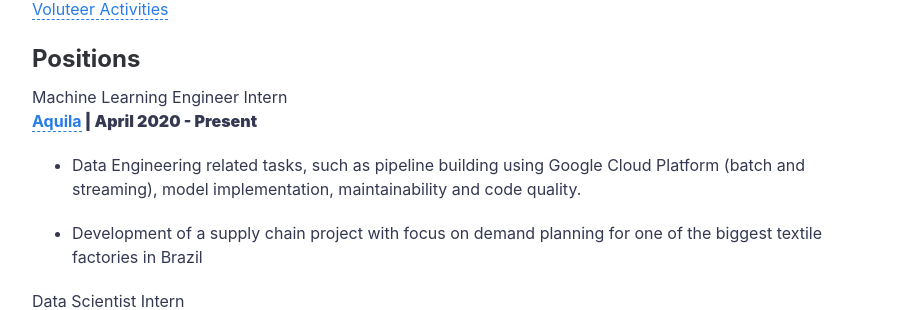
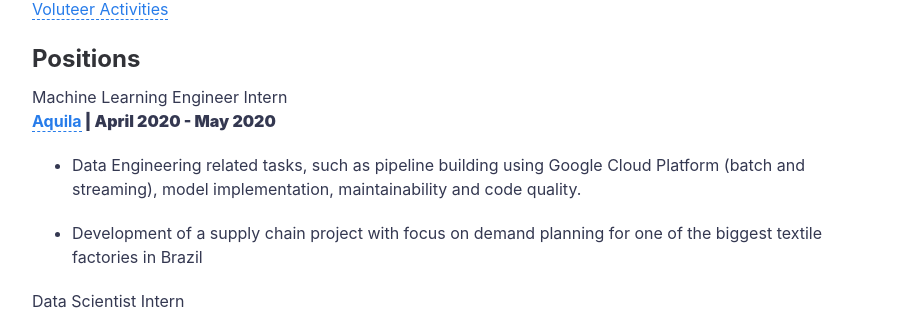
Before and after one commit to eduhumb/eduhumb.github.io, a Jekyll site: the page built from curriculum.md, in a window 1280 px wide and 900 px high, scrolled down 302 px. Shown: the part 149-459 px from the top of the window, without its empty margins (188-1091 px from the left). Built offline with Jekyll 4.4.1, drawn with Linux system fonts in a browser that asks for light colours.

Commit message:
Updated work status

```diff
--- a/curriculum.md
+++ b/curriculum.md
@@ -15,7 +15,7 @@ permalink: /curriculum/
 ## Positions
 
 Machine Learning Engineer Intern<br>
-<b><a href='https://www.aquila.com.br/language/en/'>Aquila</a><b> | April 2020 - Present
+<b><a href='https://www.aquila.com.br/language/en/'>Aquila</a><b> | April 2020 - May 2020
 
 - Data Engineering related tasks, such as pipeline  building using Google Cloud Platform (batch and streaming), model implementation, maintainability and code quality.
 
```
